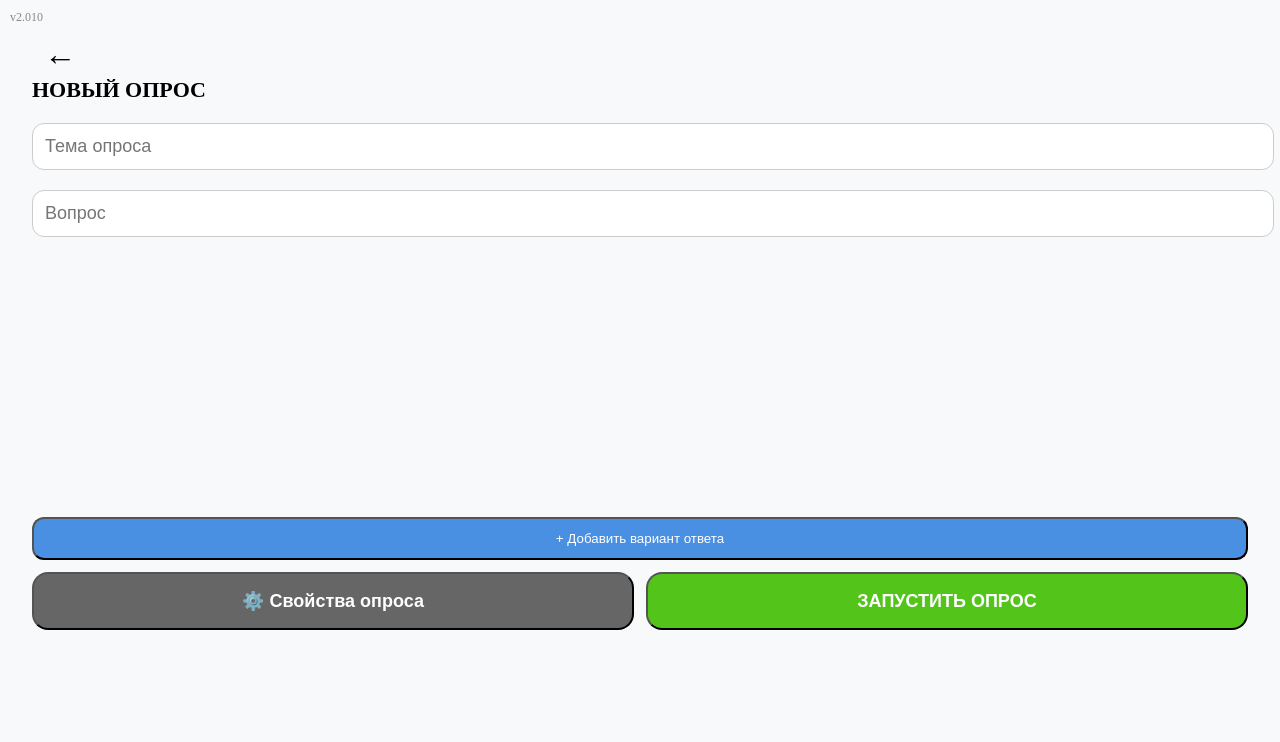
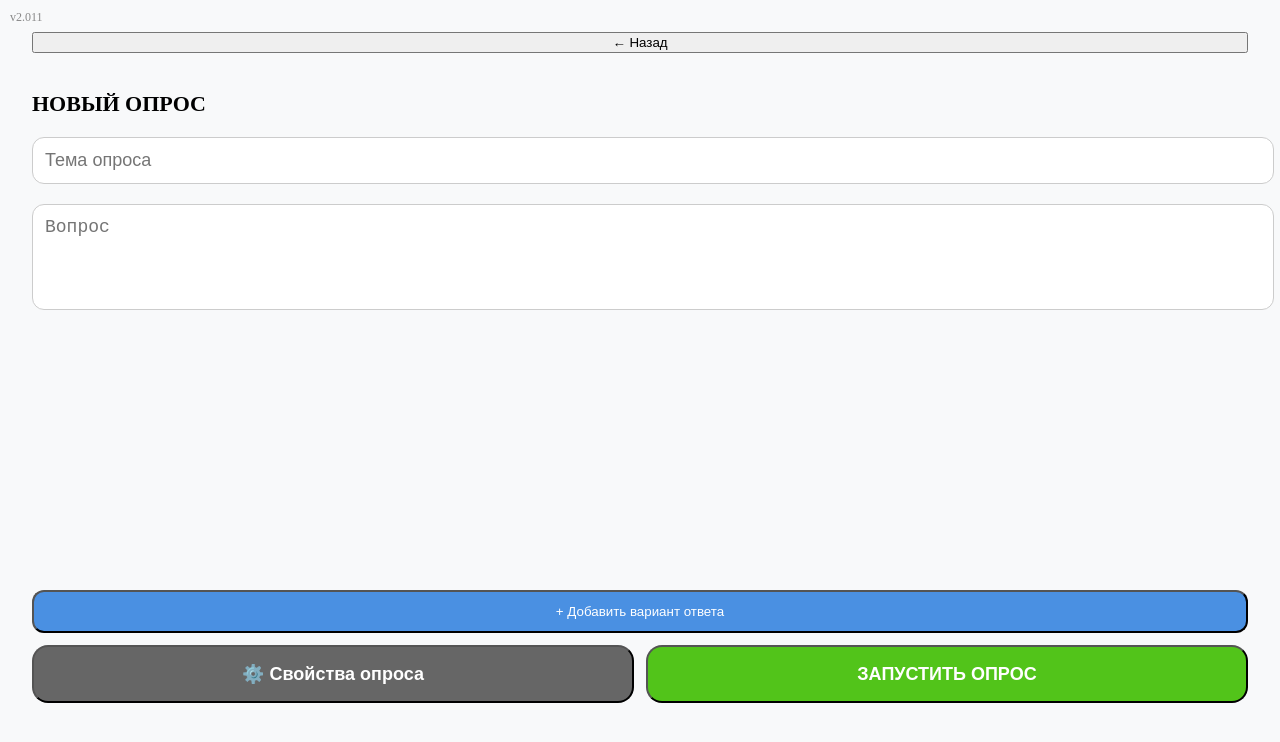
Before and after one commit to Aleksandr7023/golosovalka2, a React (Vite) app: page / in a window 1280 px wide. Both pictures are taken after a click on the button "ЗАДАТЬ НОВЫЙ ОПРОС". Shown: the top 742 px of the page. Built offline with nearby package versions, Linux system fonts and the light colour scheme.

Commit message:
update 20.11.25 12:40:51

```diff
--- a/src/CreatePollScreen.jsx
+++ b/src/CreatePollScreen.jsx
@@ -1,4 +1,4 @@
-// src/CreatePollScreen.jsx — v2.010 (исправлена кнопка «Назад»)
+// src/CreatePollScreen.jsx — v2.011
 
 import React, { useState } from 'react'
 
@@ -17,35 +17,34 @@ export default function CreatePollScreen({ onBack }) {
   return (
     <div style={{ padding: '16px', background: '#f8f9fa', height: '100vh', display: 'flex', flexDirection: 'column' }}>
       <div style={{ position: 'absolute', top: 10, left: 10, fontSize: '12px', color: '#888' }}>
-        v2.010
+        v2.011
       </div>
 
-      {/* Красивая кнопка «Назад» */}
-      <button
-        onClick={onBack}
-        style={{
-          alignSelf: 'flex-start',
-          background: 'none',
-          border: 'none',
-          fontSize: '32px',
-          padding: '4px 12px',
-          cursor: 'pointer',
-        }}
-        onMouseEnter={e => e.currentTarget.style.opacity = '0.7'}
-        onMouseLeave={e => e.currentTarget.style.opacity = '1'}
-      >
-        ←
-      </button>
+      <button onClick={onBack} style={{ marginBottom: '20px' }}>← Назад</button>
 
-      <h2 style={{ fontSize: '22px', margin: '0 0 20px 0' }}>НОВЫЙ ОПРОС</h2>
+      <h2 style={{ fontSize: '22px', marginBottom: '20px' }}>НОВЫЙ ОПРОС</h2>
 
       <input placeholder="Тема опроса" style={{ width: '100%', padding: '12px', fontSize: '18px', marginBottom: '20px', borderRadius: '12px', border: '1px solid #ccc' }} />
 
-      <input
+      {/* Вопрос — растягивается + прокрутка при очень длинном */}
+      <textarea
         placeholder="Вопрос"
         value={question}
         onChange={e => setQuestion(e.target.value)}
-        style={{ width: '100%', padding: '12px', fontSize: '18px', marginBottom: '20px', borderRadius: '12px', border: '1px solid #ccc' }}
+        rows={3}
+        style={{
+          width: '100%',
+          padding: '12px',
+          fontSize: '18px',
+          marginBottom: '20px',
+          borderRadius: '12px',
+          border: '1px solid #ccc',
+          resize: 'none',
+          minHeight: '80px',
+          maxHeight: '200px',
+          overflowY: 'auto',
+          fieldSizing: 'content'  // современные браузеры — авто-высота
+        }}
       />
 
       {/* Варианты */}
```
